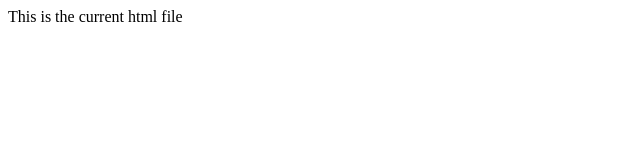
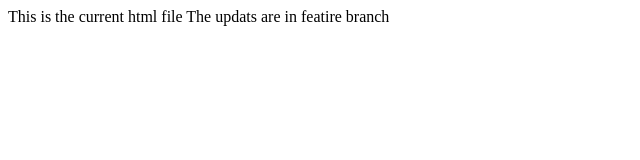
Before and after one commit to somanadhgupta/final, a plain HTML site: page index.html in a window 1280 px wide. Shown: the whole page, without its empty margins (0-640 px from the left). Drawn offline with Linux system fonts and the light colour scheme.

Commit message:
featurecommit

```diff
--- a/index.html
+++ b/index.html
@@ -1,3 +1,4 @@
 <html>
     This is the current html file
+    The updats are in featire branch
 </html>
```
